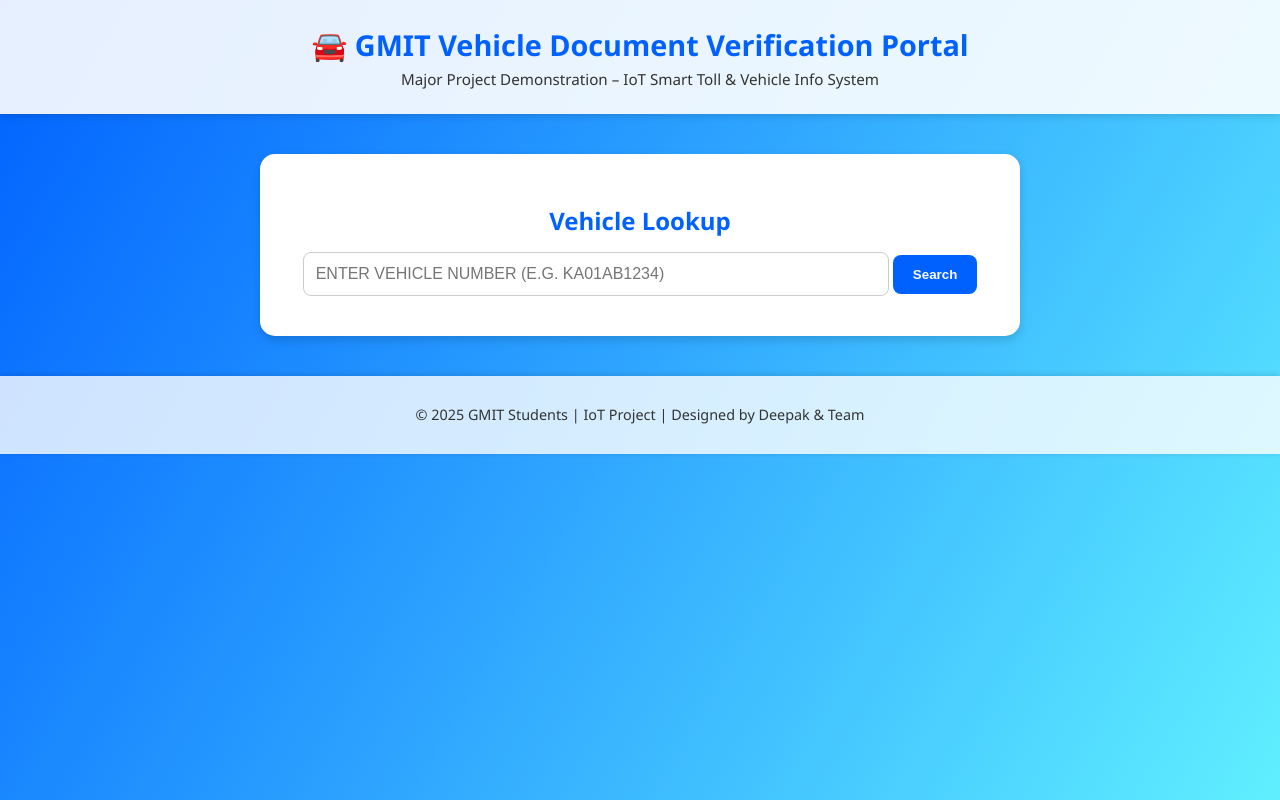
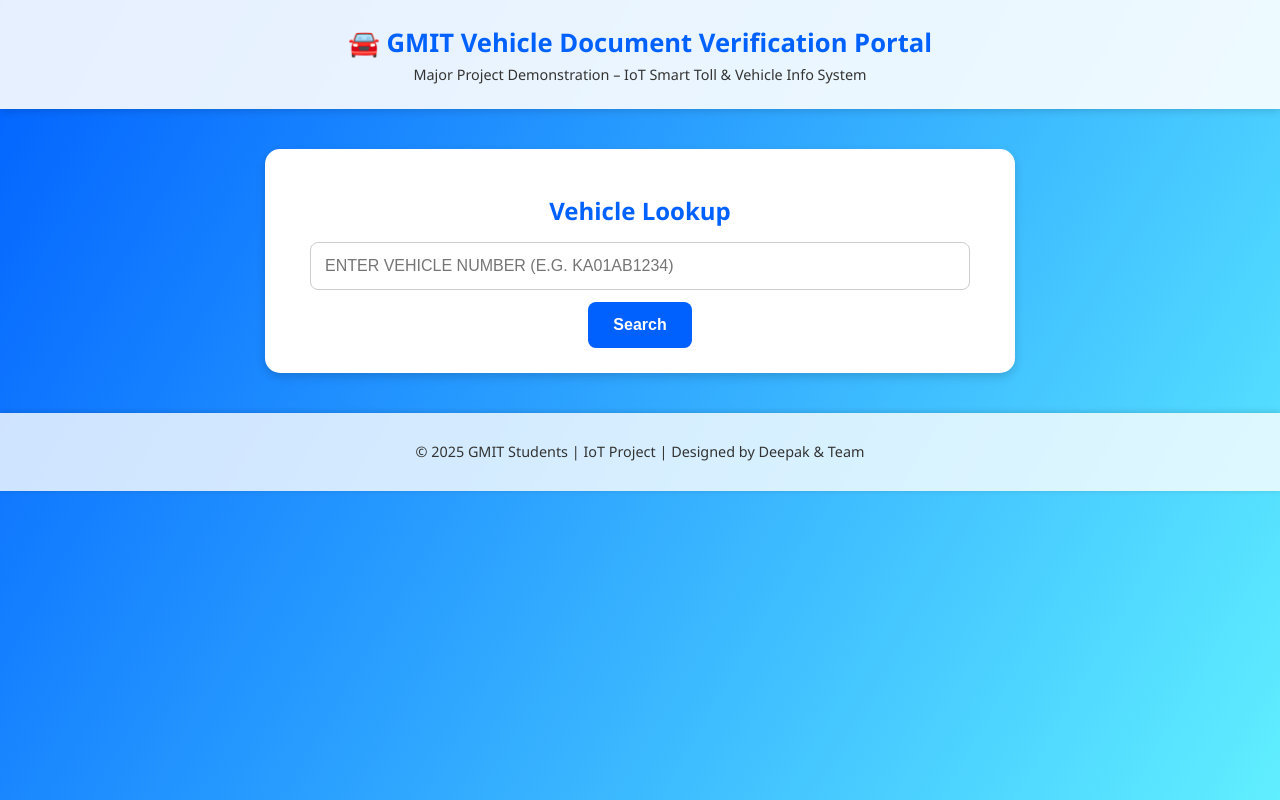
Before and after one commit to deepakmathlab/vehicle-lookup, a plain HTML site: page index.html in a window 1280 px wide. Drawn offline with Linux system fonts and the light colour scheme.

Commit message:
Update style.css

```diff
--- a/style.css
+++ b/style.css
@@ -16,20 +16,20 @@ header {
 header h1 {
   margin: 0;
   color: #0061ff;
-  font-size: 1.8rem;
+  font-size: 1.6rem;
 }
 
 header p {
   margin: 5px 0 0;
   color: #333;
-  font-size: 0.95rem;
+  font-size: 0.9rem;
 }
 
 .container {
   background: white;
   max-width: 700px;
   margin: 40px auto;
-  padding: 30px;
+  padding: 25px;
   border-radius: 15px;
   box-shadow: 0 4px 10px rgba(0,0,0,0.15);
   text-align: center;
@@ -41,23 +41,24 @@ header p {
 }
 
 input[type=text] {
-  width: 80%;
-  padding: 12px;
+  width: 90%;
+  padding: 14px;
   font-size: 1em;
   border-radius: 8px;
   border: 1px solid #ccc;
-  margin-bottom: 10px;
+  margin-bottom: 12px;
 }
 
 button.search {
   background: #0061ff;
   color: white;
   border: none;
-  padding: 12px 20px;
+  padding: 14px 25px;
   border-radius: 8px;
   font-weight: bold;
   cursor: pointer;
   transition: background 0.3s;
+  font-size: 1em;
 }
 
 button.search:hover {
@@ -89,7 +90,7 @@ button.search:hover {
   text-align: left;
   padding: 6px;
   color: #333;
-  width: 35%;
+  width: 40%;
 }
 
 .card td {
@@ -106,3 +107,11 @@ footer {
   color: #333;
   box-shadow: 0 -1px 6px rgba(0,0,0,0.15);
 }
+
+/* 🔹 Mobile responsive tweaks */
+@media (max-width: 600px) {
+  header h1 { font-size: 1.2rem; }
+  input[type=text] { width: 100%; }
+  button.search { width: 100%; font-size: 1rem; }
+  .container { margin: 20px; padding: 20px; }
+}
```
